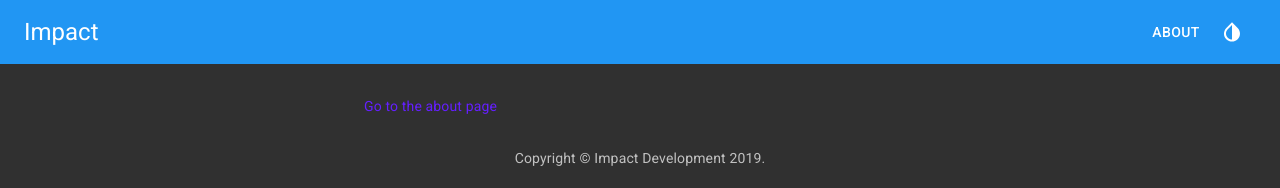
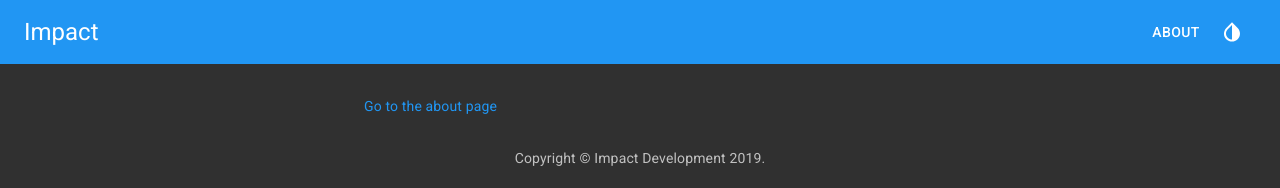
Before and after one commit to ImpactDevelopment/Website, a Next.js app: page / in a window 1280 px wide. Shown: the top 188 px of the page. Built offline with nearby package versions, Linux system fonts and the light colour scheme.

Commit message:
Fix links

```diff
--- a/components/NavBar.tsx
+++ b/components/NavBar.tsx
@@ -1,6 +1,8 @@
-import { AppBar, Button, IconButton, Link, makeStyles, Toolbar } from '@material-ui/core'
+import { AppBar, Button, IconButton, makeStyles, Toolbar } from '@material-ui/core'
 import React, { useContext } from 'react'
+import NextLink from 'next/link'
 import { InvertColors } from '@material-ui/icons'
+import MuiLink from '@material-ui/core/Link'
 
 import ElevationScroll from './ElevationScroll'
 import { AppContext } from './AppContext'
@@ -32,13 +34,17 @@ export default function NavBar(props: Props): JSX.Element {
 		<ElevationScroll>
 			<AppBar position="sticky">
 				<Toolbar>
-					<Link href="/" variant="h5" color="inherit">
-						{props.title}
-					</Link>
+					<NextLink href="/" passHref>
+						<MuiLink variant="h5" color="inherit">
+							{props.title}
+						</MuiLink>
+					</NextLink>
 					<div className={classes.grow} />
-					<Button component="a" href="/about" color="inherit" className={classes.navLink}>
-						About
-					</Button>
+					<NextLink href="/about" passHref>
+						<Button component="a" color="inherit" className={classes.navLink}>
+							About
+						</Button>
+					</NextLink>
 					<IconButton color="inherit" onClick={toggleTheme}>
 						<InvertColors />
 					</IconButton>
--- a/pages/about.tsx
+++ b/pages/about.tsx
@@ -1,6 +1,7 @@
 import React from 'react'
 import Container from '@material-ui/core/Container'
 import Box from '@material-ui/core/Box'
+import NextLink from 'next/link'
 import MuiLink from '@material-ui/core/Link'
 
 import Staff from '../components/Staff'
@@ -11,7 +12,9 @@ export default function About(): JSX.Element {
 		<Layout>
 			<Container maxWidth="sm">
 				<Box my={4}>
-					<MuiLink href="/">Go to the main page</MuiLink>
+					<NextLink href="/" passHref>
+						<MuiLink>Go to the main page</MuiLink>
+					</NextLink>
 					<Staff />
 				</Box>
 			</Container>
--- a/pages/index.tsx
+++ b/pages/index.tsx
@@ -1,7 +1,8 @@
 import React from 'react'
 import Container from '@material-ui/core/Container'
 import Box from '@material-ui/core/Box'
-import { Link } from '@material-ui/core'
+import MuiLink from '@material-ui/core/Link'
+import NextLink from 'next/link'
 
 import Layout from '../components/Layout'
 
@@ -10,9 +11,9 @@ export default function Index(): JSX.Element {
 		<Layout>
 			<Container maxWidth="sm">
 				<Box my={4}>
-					<Link href="/about" color="secondary">
-						Go to the about page
-					</Link>
+					<NextLink href="/about" passHref>
+						<MuiLink>Go to the about page</MuiLink>
+					</NextLink>
 				</Box>
 			</Container>
 		</Layout>
```
